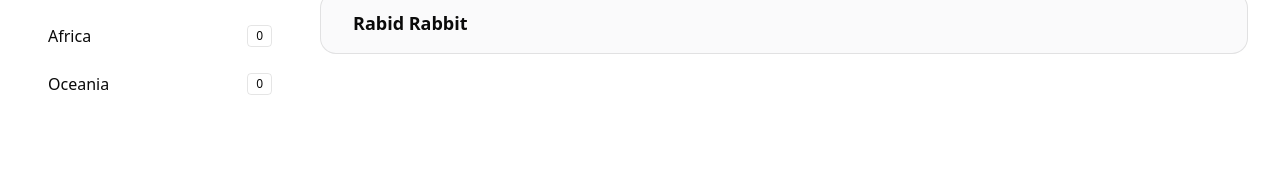
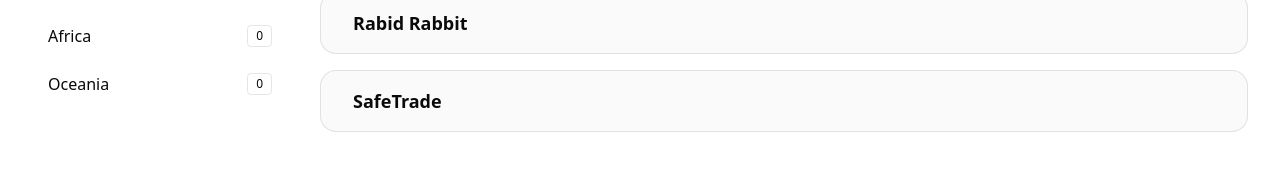
Before and after one commit to microstack-tech/parallax-website, a Next.js app: page /exchanges in a window 1280 px wide. Shown: the part 942-1124 px from the top of the page. Built offline with nearby package versions, Linux system fonts and the light colour scheme.

Commit message:
add SafeTrade to exchange list

```diff
--- a/app/exchanges/exchange-list.ts
+++ b/app/exchanges/exchange-list.ts
@@ -33,4 +33,9 @@
     url: "https://app.exbitron.com/exchange/?market=LAX-USDT",
     location: ['international'],
   },
+  {
+    name: "SafeTrade",
+    url: "https://safetrade.com/exchange/LAX-USDT",
+    location: ['international'],
+  },
 ]
```
